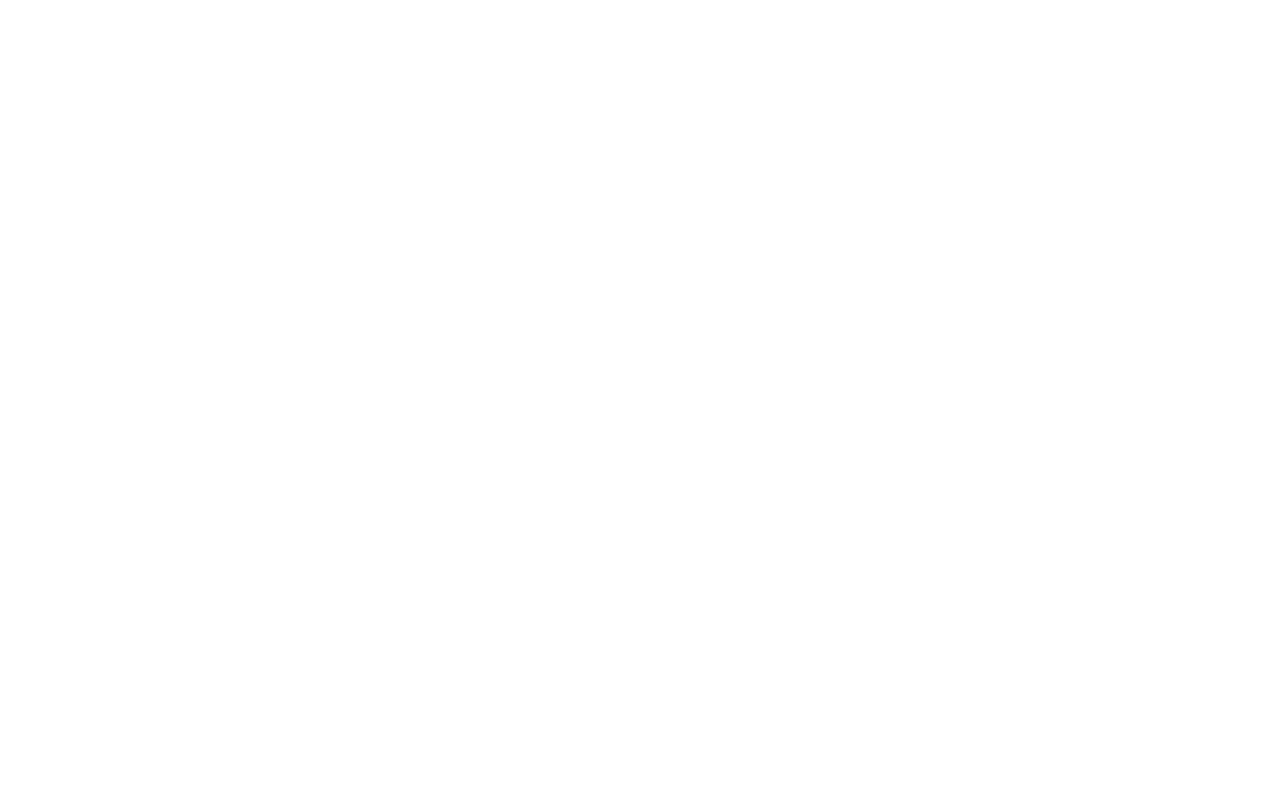
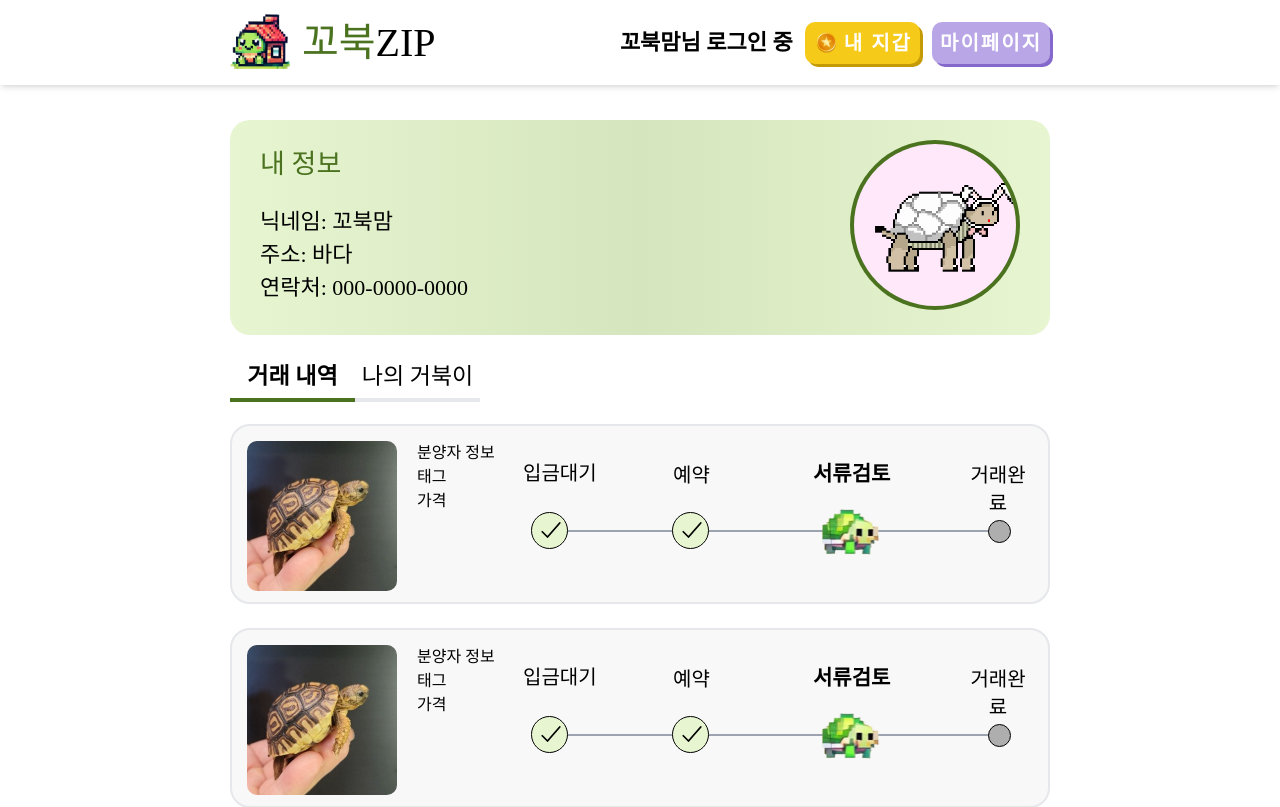
Before and after one commit to minseonkkim/KKOBUKzip, a React (Vite) app in the folder frontend/: page /mypage in a window 1280 px wide. Shown: the top 807 px of the page. Built offline with nearby package versions, Linux system fonts and the light colour scheme; a web font is replaced by a local one.

Commit message:
feat: 마이페이지 화면 구현

```diff
--- a/frontend/src/App.tsx
+++ b/frontend/src/App.tsx
@@ -11,7 +11,7 @@
 import AuctionDetailPage from "./pages/auction/AuctionDetailPage";
 import AuctionListPage from "./pages/auction/AuctionListPage";
 import AdminPage from "./pages/user/AdminPage";
-import UserPage from "./pages/user/UserPage";
+import MyPage from "./pages/user/MyPage";
 
 function App() {
   return (
@@ -52,7 +52,7 @@
 
           {/* User Domain - 유저 */}
           <Route path="/admin" element={<AdminPage />} />
-          <Route path="/mypage" element={<UserPage />} />
+          <Route path="/mypage" element={<MyPage />} />
         </Routes>
       </BrowserRouter>
     </HelmetProvider>
--- a/frontend/src/components/common/Header.tsx
+++ b/frontend/src/components/common/Header.tsx
@@ -1,6 +1,5 @@
 import LogoImg from '../../assets/logo.png';
 import CoinImg from '../../assets/Coin.png';
-import { CgProfile } from "react-icons/cg";
 import { Link, useLocation } from 'react-router-dom';
 
 export default function Header(){
@@ -21,22 +20,24 @@
         </Link>
 
         {/* 로그인 안 됐을 때 */}
-        <div className="text-[22px] flex flex-row items-center font-bold">
+        {/* <div className="text-[22px] flex flex-row items-center font-bold">
           <div className="mr-5 cursor-pointer font-stardust">로그인</div>
           <div className="cursor-pointer font-stardust">회원가입</div>
-        </div>
+        </div> */}
 
         {/* 로그인 됐을 때 */}
-        {/* <div className="flex flex-row items-center">
+        <div className="flex flex-row items-center">
           <div className="mr-3 font-bold text-[22px] cursor-pointer font-stardust">꼬북맘님 로그인 중</div>
-          <div className="mr-3 bg-[#F6CA19] hover:bg-[#DFB509] shadow-[3px_3px_0px_#DFB509] hover:shadow-[3px_3px_0px_#CAA612] rounded-[10px] px-2 py-1.5 flex flex-row items-center cursor-pointer font-dnf-bitbit active:scale-95">
+          <div className="mr-3 bg-[#F6CA19] hover:bg-[#DFB509] shadow-[3px_3px_0px_#C49B07] hover:shadow-[3px_3px_0px_#CAA612] rounded-[10px] px-2 py-1.5 flex flex-row items-center cursor-pointer font-dnf-bitbit active:scale-95">
             <img src={CoinImg} className="w-[27px] h-[27px] mr-1"/>
             <span className="font-bold text-white text-[20px] tracking-widest">내 지갑</span>
           </div>
           <div className="bg-[#B9A6E6] hover:bg-[#9B8BC1] shadow-[3px_3px_0px_#8568CB] hover:shadow-[3px_3px_0px_#8E70D3] rounded-[10px] px-2 py-1.5 flex flex-row items-center cursor-pointer font-dnf-bitbit active:scale-95">
-            <span className="font-bold text-white text-[20px] tracking-widest">마이페이지</span>
+            <Link to="/mypage">
+              <span className="font-bold text-white text-[20px] tracking-widest">마이페이지</span>
+            </Link>
           </div>
-        </div> */}
+        </div>
 
     </div>
     </>
--- /dev/null
+++ b/frontend/src/components/user/MyTurtle.tsx
@@ -0,0 +1,23 @@
+import TmpTurtleImg from "../../assets/tmp_turtle.jpg";
+
+export default function MyTurtle(){
+    return <>
+        <div className="w-[23.5%] h-[373px] border-[2px] rounded-[20px] my-[13px] p-[15px] bg-[#f8f8f8]">
+            <div className="flex flex-row justify-between items-center mb-3">
+                <div className="text-[20px]">
+                    꼬북이
+                </div>
+                <div className="font-bold text-gray-400">2024.09.01</div>
+            </div>
+            <img src={TmpTurtleImg} className="rounded-[10px] w-full h-[190px] object-cover" draggable="false"/>
+            <div className="flex flex-row justify-between mt-4 text-[18px]">
+                <button className="w-[124px] h-[38px] bg-[#D8F1D5] rounded-[10px]">상세 정보</button>
+                <button className="w-[124px] h-[38px] bg-[#D8F1D5] rounded-[10px]">서류 조회</button>
+            </div>
+            <div className="flex flex-row justify-between mt-3 text-[18px]">
+                <button className="w-[124px] h-[38px] bg-[#D8F1D5] rounded-[10px]">판매 등록</button>
+                <button className="w-[124px] h-[38px] bg-[#D8F1D5] rounded-[10px]">경매 등록</button>
+            </div>
+        </div>
+    </>
+}
--- /dev/null
+++ b/frontend/src/components/user/TransactionHistory.tsx
@@ -0,0 +1,60 @@
+import TmpTurtleImg from "../../assets/tmp_turtle.jpg";
+import BabyTurtleImg from "../../assets/babyturtle.png";
+import { IoCheckmark } from "react-icons/io5";
+
+export default function TransactionHistory(){
+    return <>
+        <div className="w-full h-[180px] border-[2px] rounded-[20px] my-[12px] p-[15px] bg-[#f8f8f8] flex flex-row">
+            <img src={TmpTurtleImg} className="w-[200px] h-[150px] rounded-[10px] object-cover" draggable="false"/>
+            <div className="w-[420px] ml-[20px]">
+                <div>분양자 정보</div>
+                <div>태그</div>
+                <div>가격</div>
+            </div>
+            <div>
+            <div className="w-[510px] h-[104px] relative mt-[18px]">
+                <div className="w-[460px] h-[0px] left-[24px] top-[71px] absolute border-[1.4px] border-gray-400"></div>
+
+                <div className="left-0 top-0 absolute text-center text-black text-xl font-[15px]">입금대기</div>
+                {/* 입금대기-완료 */}
+                <div className="w-[37px] h-[37px] left-[8px] top-[53px] absolute bg-[#e7f6d1] rounded-full border border-black" />
+                <div className="w-[25px] h-[29px] left-[14px] top-[57px] absolute"><IoCheckmark className="text-[28px]"/></div>
+                {/* 입금대기-진행중 */}
+                {/* <img className="w-[68px] left-[7px] top-[40px] absolute origin-top-left" src={BabyTurtleImg} draggable="false"/> */}
+                {/* 입금대기-전 */}
+                {/* <div className="w-[23px] h-[23px] left-[19px] top-[61px] absolute bg-[#aeaeae] rounded-full border border-black" /> */}
+
+
+                <div className="left-[150px] top-[2px] absolute text-center text-black text-xl font-[15px]">예약</div>
+                {/* 예약-완료 */}
+                <div className="w-[37px] h-[37px] left-[149px] top-[53px] absolute bg-[#e7f6d1] rounded-full border border-black" />
+                <div className="w-[25px] h-[29px] left-[155px] top-[57px] absolute"><IoCheckmark className="text-[28px]"/></div>
+                {/* 예약-진행중 */}
+                {/* <img className="w-[68px] left-[137px] top-[40px] absolute origin-top-left" src={BabyTurtleImg} draggable="false"/> */}
+                {/* 예약-전 */}
+                {/* <div className="w-[23px] h-[23px] left-[155px] top-[61px] absolute bg-[#aeaeae] rounded-full border border-black" /> */}
+
+
+                <div className="left-[290px] top-0 absolute text-center text-black text-[21px] font-bold">서류검토</div>
+                {/* 서류검토-완료 */}
+                {/* <div className="w-[37px] h-[37px] left-[308px] top-[53px] absolute bg-[#e7f6d1] rounded-full border border-black" />
+                <div className="w-[25px] h-[29px] left-[314px] top-[57px] absolute"><IoCheckmark className="text-[28px]"/></div> */}
+                {/* 서류검토-진행중 */}
+                <img className="w-[68px] left-[297px] top-[40px] absolute origin-top-left" src={BabyTurtleImg} draggable="false"/>
+                {/* 서류검토-전 */}
+                {/* <div className="w-[23px] h-[23px] left-[317px] top-[61px] absolute bg-[#aeaeae] rounded-full border border-black" /> */}
+
+
+                <div className="left-[440px] top-[2px] absolute text-center text-black text-xl font-[15px]">거래완료</div>
+                {/* 거래완료-완료 */}
+                {/* <div className="w-[37px] h-[37px] left-[457px] top-[53px] absolute bg-[#e7f6d1] rounded-full border border-black" />
+                <div className="w-[25px] h-[29px] left-[463px] top-[57px] absolute"><IoCheckmark className="text-[28px]"/></div> */}
+                {/* 거래완료-진행중 */}
+                {/* <img className="w-[68px] left-[447px] top-[40px] absolute origin-top-left" src={BabyTurtleImg} draggable="false"/> */}
+                {/* 거래완료-전 */}
+                <div className="w-[23px] h-[23px] left-[465px] top-[61px] absolute bg-[#aeaeae] rounded-full border border-black" />
+                </div>
+            </div>
+        </div>
+    </>
+}
--- a/frontend/src/pages/common/MainPage.tsx
+++ b/frontend/src/pages/common/MainPage.tsx
@@ -23,12 +23,12 @@
     // 텍스트가 깜빡이기 시작하는 시간 조정 (2300ms에 동시 시작)
     const contentTimer = setTimeout(() => {
       setShowContent(true);
-    }, 2300);
+    }, 0);
 
     // 버튼이 나타나는 타이밍 조정 (텍스트가 깜빡인 후 2초 뒤)
     const buttonTimer = setTimeout(() => {
       setShowButtons(true);
-    }, 4300);
+    }, 2000);
 
     return () => {
       clearTimeout(turtleTimer);
--- /dev/null
+++ b/frontend/src/pages/user/MyPage.tsx
@@ -0,0 +1,73 @@
+import { Helmet } from "react-helmet-async";
+import Header from "../../components/common/Header";
+import TmpProfileImg from "../../assets/tmp_profile.png";
+import { useState } from "react";
+import TransactionHistory from "../../components/user/TransactionHistory";
+import MyTurtle from "../../components/user/MyTurtle";
+
+function MyPage() {
+  const [selectedMenu, setSelectedMenu] = useState(0);  // 0은 거래 내역, 1은 나의 거북이
+
+  return (
+    <>
+      <Helmet>
+        <title>마이페이지</title>
+      </Helmet>
+      <Header />
+      <div className="px-[230px] mt-[85px]">
+        <div className="flex flex-row justify-between mt-[120px] px-[30px] py-[20px] h-[215px] bg-gradient-to-r from-[#e7f6d1] via-[#d5e5bd] to-[#e7f6d1] rounded-[20px]">
+          <div>
+            <div className="font-dnf-bitbit text-[#4B721F] text-[27px] mt-1 mb-5">내 정보</div>
+            <div className="text-[22px]">
+              <div>닉네임: 꼬북맘</div>
+              <div>주소: 바다</div>
+              <div>연락처: 000-0000-0000</div>
+            </div>
+          </div>
+          <div className="rounded-full w-[170px] h-[170px] overflow-hidden bg-[#4B721F] flex justify-center items-center">
+            <img src={TmpProfileImg} className="rounded-full object-cover w-[162px] h-[162px]" draggable="false"/>
+          </div>
+        </div>
+
+        <div className="mt-[25px] text-[23px] flex flex-row cursor-pointer mb-[10px]">
+          <div
+            className={`w-[125px] h-[42px] border-b-[4px] text-center ${
+              selectedMenu === 0 && "border-[#4B721F] font-bold"
+            }`}
+            onClick={() => setSelectedMenu(0)}
+          >
+            거래 내역
+          </div>
+          <div
+            className={`w-[125px] h-[42px] border-b-[4px] text-center ${
+              selectedMenu === 1 && "border-[#4B721F] font-bold"
+            }`}
+            onClick={() => setSelectedMenu(1)}
+          >
+            나의 거북이
+          </div>
+        </div>
+
+        {/* 거래내역 */}
+        {selectedMenu === 0 &&
+        <div className="flex flex-col mb-[20px]">
+          <TransactionHistory/>
+          <TransactionHistory/>
+          <TransactionHistory/>
+        </div>
+        }
+
+        {/* 나의 거북이 */}
+        {selectedMenu === 1 &&
+        <div className="flex flex-row flex-wrap mb-[20px] gap-[2%]">
+        <MyTurtle />
+        <MyTurtle />
+        <MyTurtle />
+        <MyTurtle />
+      </div>}
+      </div>
+    </>
+  );
+}
+
+export default MyPage;
--- a/frontend/src/pages/user/UserPage.tsx
+++ /dev/null
@@ -1,5 +0,0 @@
-function UserPage() {
-  return <></>;
-}
-
-export default UserPage;
```
Also changed, not shown: frontend/src/assets/babyturtle.png (added), frontend/src/assets/tmp_profile.png (added).
